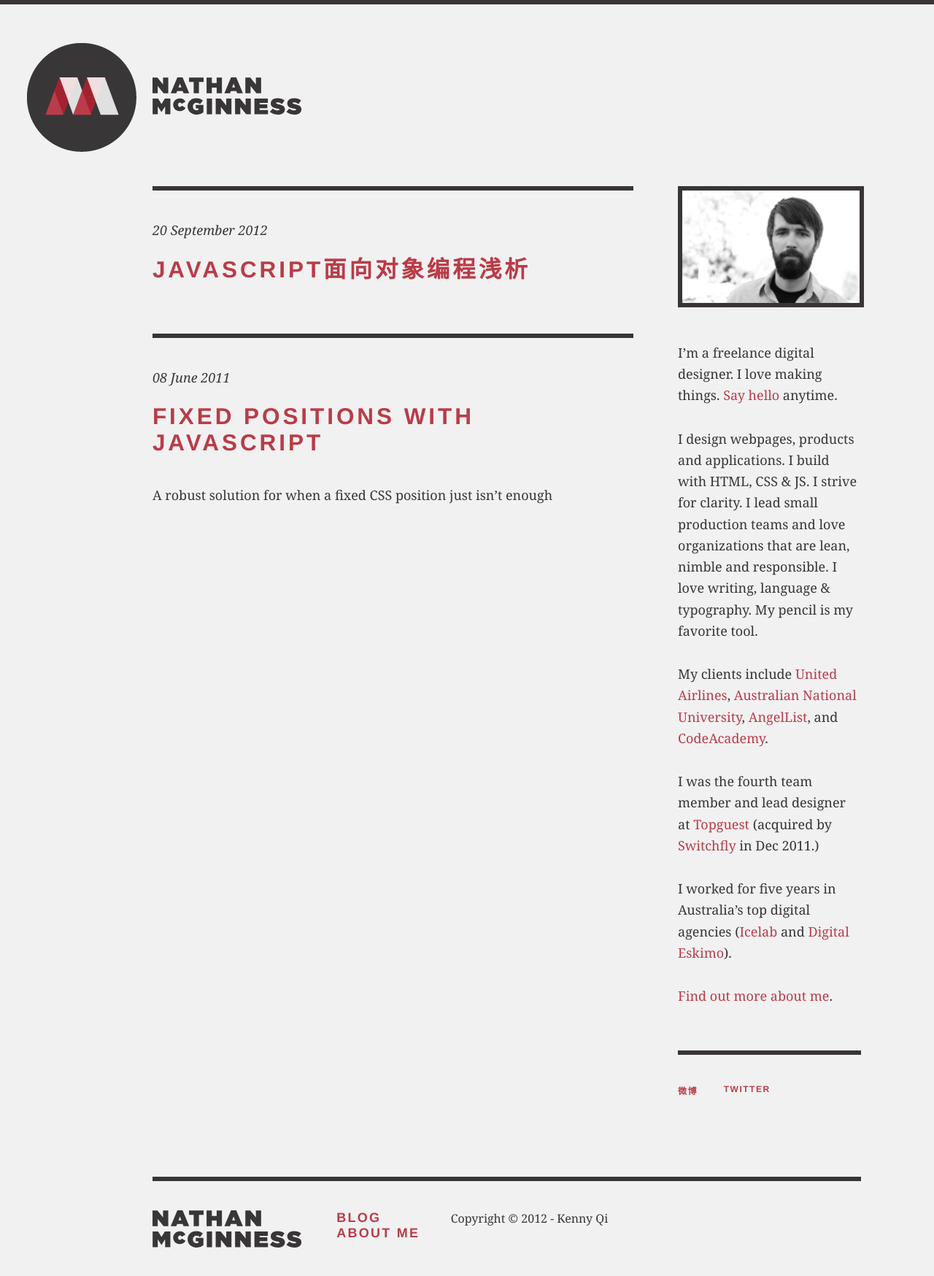
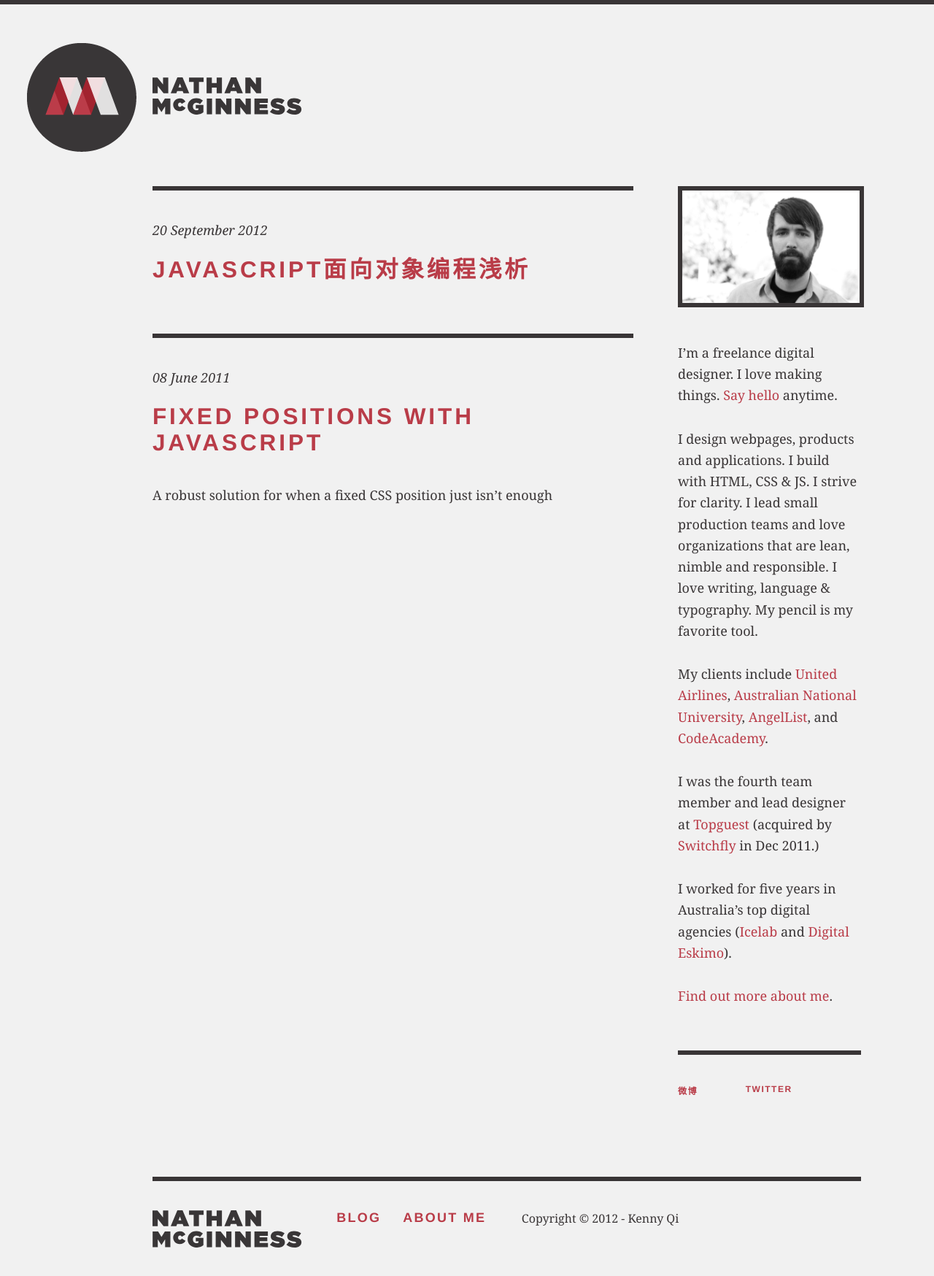
Before and after one commit to kenny2qi/kenny2qi.github.com, a Jekyll site: the page built from index.html, in a window 1280 px wide. Shown: the whole page at 73% size. Built offline with Jekyll 4.4.1, drawn with Linux system fonts in a browser that asks for light colours; nearby versions of some CDN libraries; Markdown is read by kramdown in place of the engine named in the settings; comment, search, counter and statistics services are not loaded.

Commit message:
change style

```diff
--- a/stylesheets/compiled/base.css
+++ b/stylesheets/compiled/base.css
@@ -86,6 +86,7 @@
   margin: 0;
   list-style: none;
   list-style-image: none; }
+nav li { float:left;margin: 0 30px 0 0; }
 
 small {
   font-size: 85%; }
@@ -597,9 +598,10 @@
     width: 26%; }
   footer nav {
     float: left;
-    width: 16.1053%; }
+    width: 26.1053%;
+    height: 60px; }
   footer #fine-print {
-    width: 57.8947%;
+    width: 37.8947%;
     float: left;
     font-size: 0.888888888888889em;
     line-height: 1.45em; }
```
